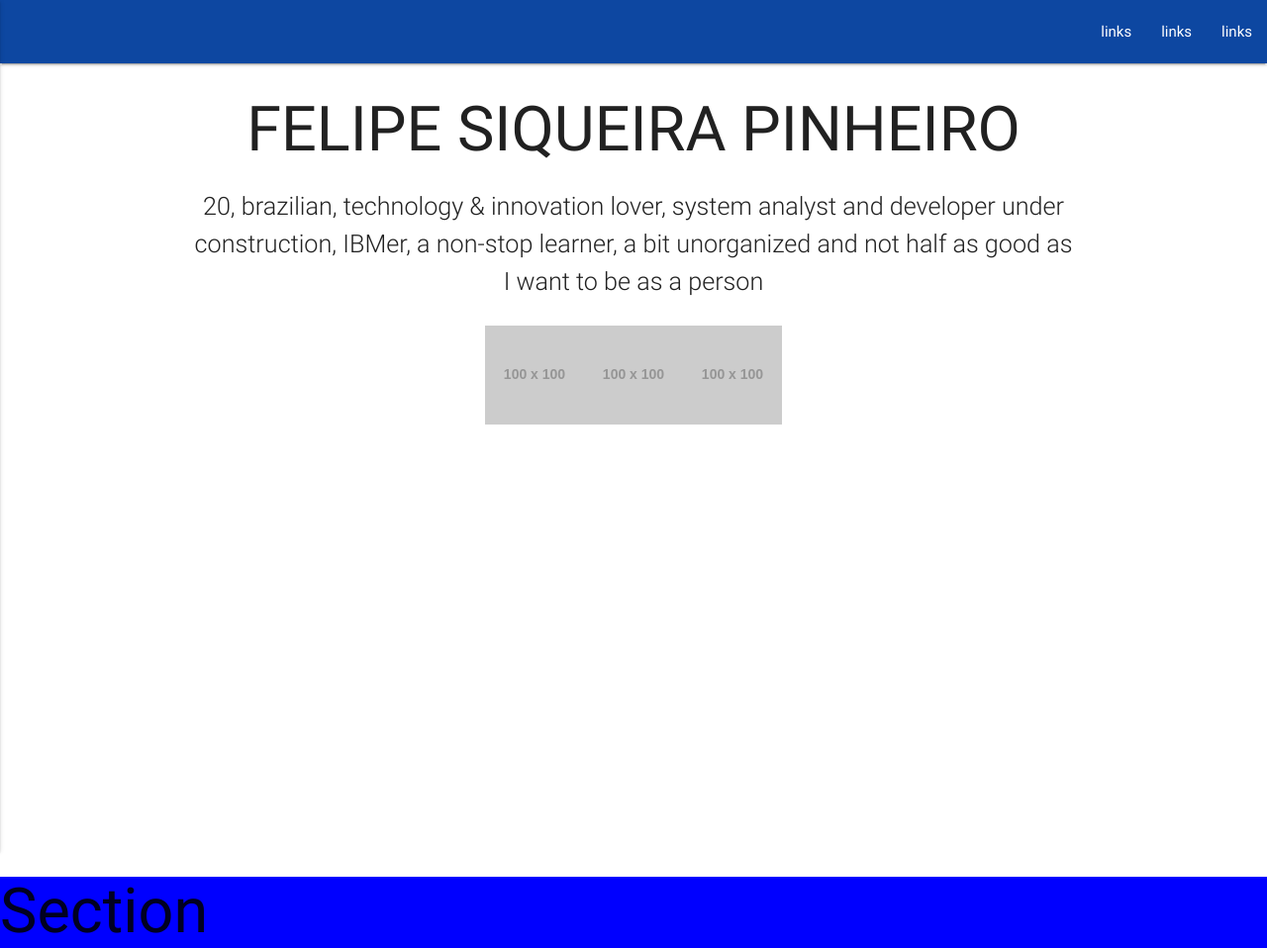
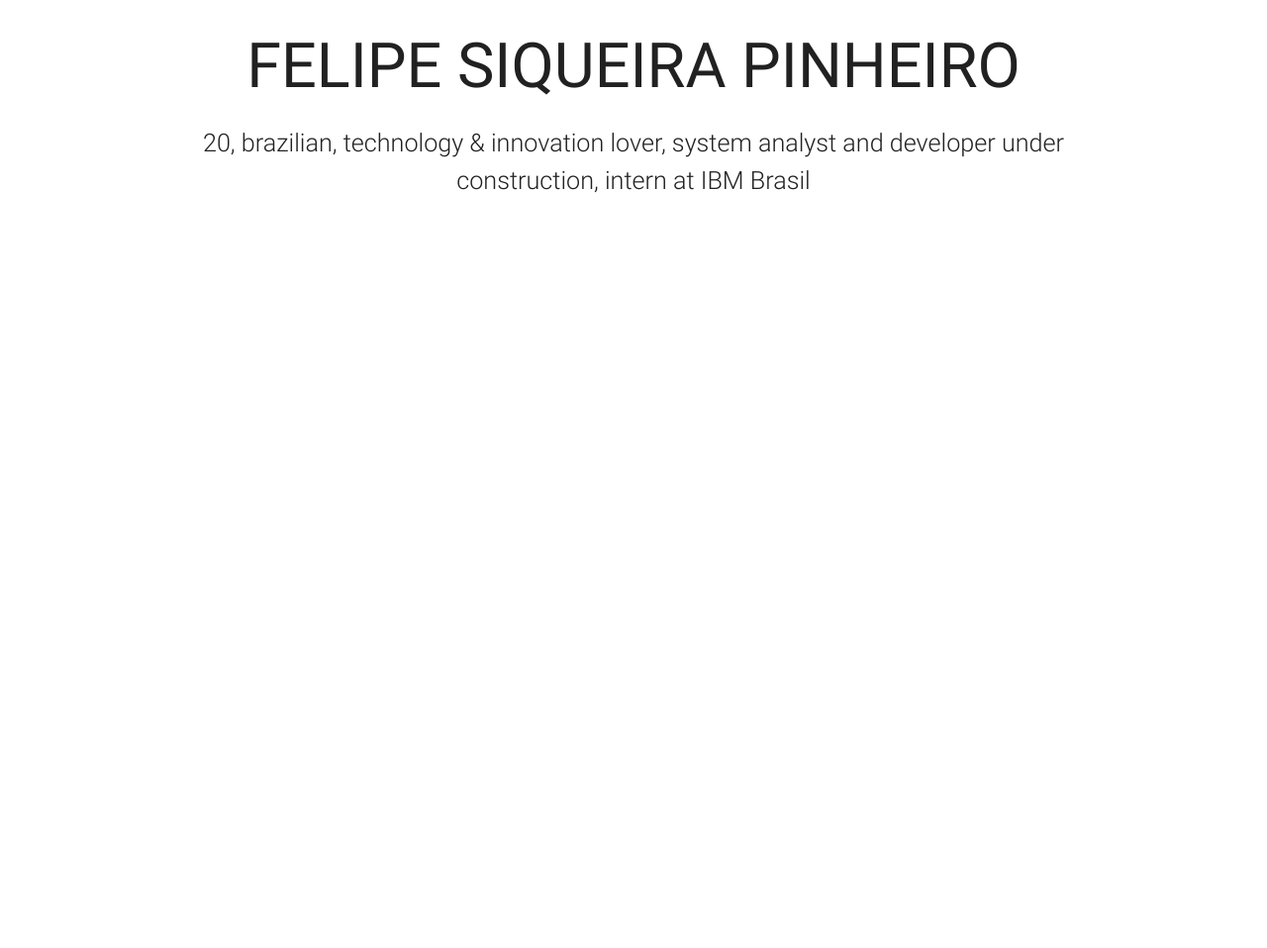
Before and after one commit to fel-siqueira/fel-siqueira.github.io, a plain HTML site: page index.html in a window 1280 px wide. Shown: the whole page at 99% size. After the commit the page ends 832 px from the top, so only its background shows below. Drawn offline with Linux system fonts and the light colour scheme; placeholder pictures from the web are drawn by us.

Commit message:
Rebooted

```diff
--- a/index.html
+++ b/index.html
@@ -4,6 +4,8 @@
   <meta charset="UTF-8">
 
   <title>fel-siqueira.github.io</title>
+
+   <link href="https://fonts.googleapis.com/css?family=Roboto:100" rel="stylesheet">
 
   <link rel="stylesheet" href="https://fonts.googleapis.com/icon?family=Material+Icons">
   <link rel="stylesheet" href="assets/materialize/css/materialize.css" media="screen,projection">
@@ -12,37 +14,11 @@
   <meta name="viewport" content="width=device-width, initial-scale=1.0">
 </head>
 <body>
-  <header class="teste">
-    <nav>
-      <div class="nav-wrapper blue darken-4">
-        <a class="button-collapse" href="#" data-activates="mobile-demo"><i class="material-icons">menu</i></a>
-        <ul class="right hide-on-med-and-down">
-          <li><a href="">links</a></li>
-          <li><a href="">links</a></li>
-          <li><a href="">links</a></li>
-        </ul>
-        <ul id="mobile-demo" class="side-nav">
-          <li><a href="">links</a></li>
-          <li><a href="">links</a></li>
-          <li><a href="">links</a></li>
-        </ul>
-      </div>
-    </nav>
     <div class="container center-align intro">
       <h1 class="name">FELIPE SIQUEIRA PINHEIRO</h1>
-      <p class="flow-text">20, brazilian, technology & innovation lover, system analyst and developer under construction, IBMer, a non-stop learner, a bit unorganized and not half as good as I want to be as a person</p>
-    </div>
-    <div class="social">
-      <ul>
-        <li><a href=""><img src="https://placehold.it/100x100" alt=""></a></li>
-        <li><a href=""><img src="https://placehold.it/100x100" alt=""></a></li>
-        <li><a href=""><img src="https://placehold.it/100x100" alt=""></a></li>
-      </ul>
+      <p class="flow-text">20, brazilian, technology & innovation lover, system analyst and developer under construction, intern at IBM Brasil</p>
     </div>
   </header>
-  <section>
-    <h1>Section</h1>
-  </section>
   <script src="assets/jquery.js"></script>
   <script src="assets/materialize/js/materialize.js"></script>
   <script src="js/script.js"></script>
--- a/js/script.js
+++ b/js/script.js
@@ -2,9 +2,4 @@ $(document).ready(function() {
   $(".button-collapse").sideNav({
     draggable: true
   });
-
-  var inicial = $(window).height();
-  var queroqueseja = inicial + 54;
-  $("header").height(queroqueseja);
-
 });
```
